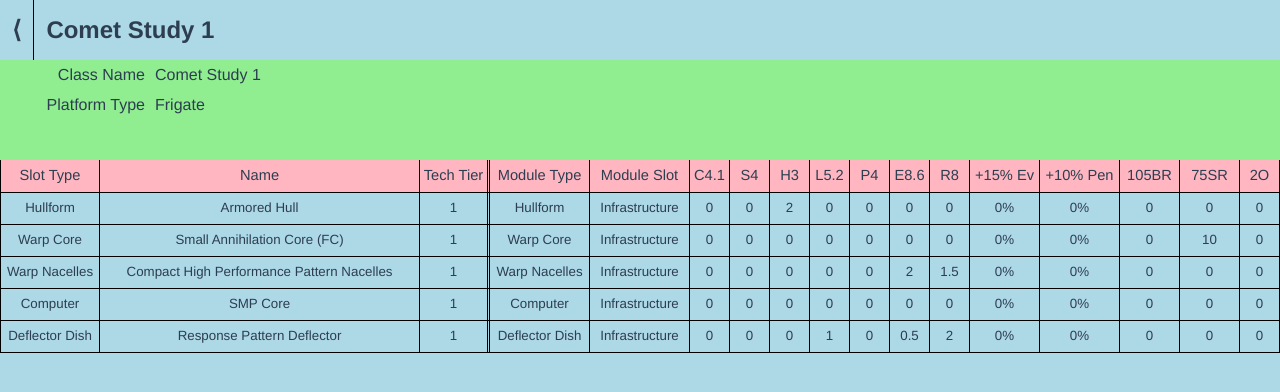
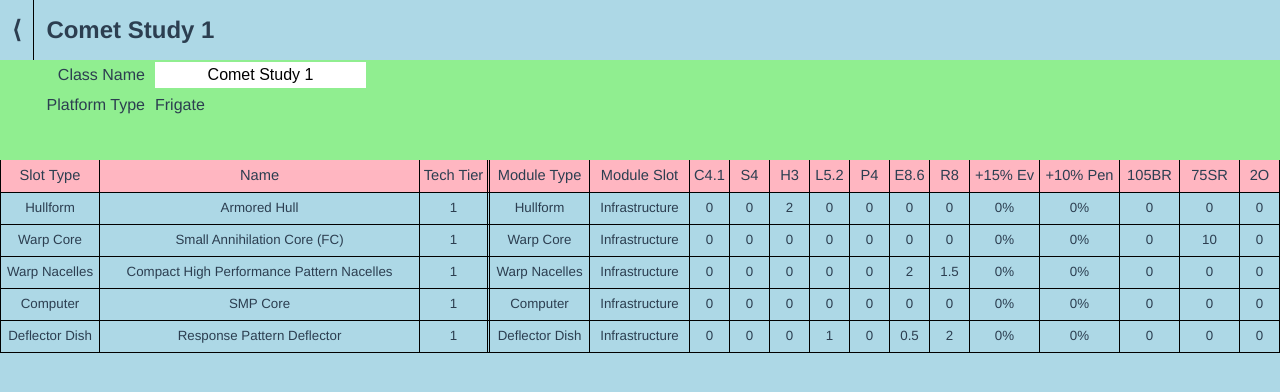
Before and after one commit to OnAGravitasHunt/ship-designer-new, a Vue app: page /create in a window 1280 px wide. Shown: the top 392 px of the page. Built offline with nearby package versions, Linux system fonts and the light colour scheme.

Commit message:
design summary now allows renaming ship

```diff
--- a/src/components/design/DesignSummary.vue
+++ b/src/components/design/DesignSummary.vue
@@ -1,7 +1,9 @@
 <template>
   <div class="design-summary">
     <div class="right-align">Class Name</div>
-    <div class="left-align">{{className}}</div>
+    <div class="left-align">
+      <input type="text" class="class-name-input" v-model="className">
+    </div>
     <div class="right-align">Platform Type</div>
     <div class="left-align">Frigate</div>
   </div>
@@ -11,8 +13,13 @@
 export default {
   name: 'DesignSummary',
   computed: {
-    className () {
-      return this.$store.state.design.className
+    className: {
+      get () {
+        return this.$store.state.design.className
+      },
+      set (val) {
+        this.$store.commit('setClassName', val)
+      }
     }
   }
 }
@@ -38,4 +45,11 @@ export default {
 .center-align {
   text-align: center;
 }
+.class-name-input {
+  margin: 2px 0;
+  border: none;
+  height: 24px;
+  font-size: 12pt;
+  text-align: center;
+}
 </style>
```
